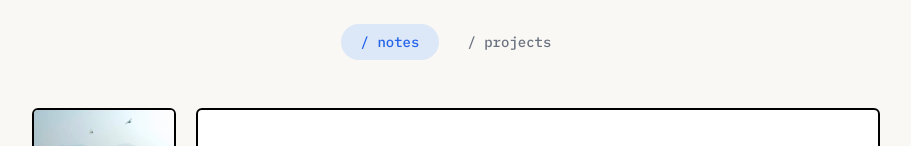
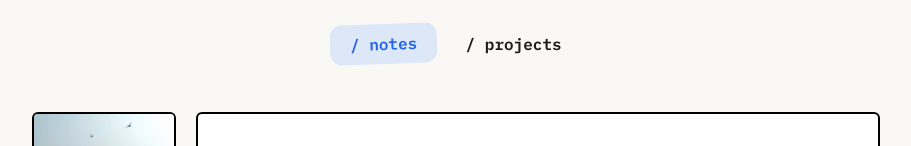
Before and after one commit to betapcode2110/PersonalWebsite, an Astro site: page / in a window 1280 px wide. Shown: the top 146 px of the page, without its empty margins (184-1095 px from the left). Built offline with nearby package versions, Linux system fonts and the light colour scheme; Astro itself is replaced by a stand-in of ours.

Commit message:
Update Header.astro

```diff
--- a/src/components/Header.astro
+++ b/src/components/Header.astro
@@ -7,10 +7,10 @@ const pathname = Astro.url.pathname;
     <a
       href="/"
       class:list={[
-        'text-sm font-medium px-5 py-2 rounded-full transition-all duration-200',
+        'text-base font-semibold px-5 py-2 rounded-xl transition-all duration-200 inline-block',
         pathname === '/' || pathname.startsWith('/notes')
-          ? 'bg-[#dce8f8] text-[#2563eb]'
-          : 'text-[#6b7280] hover:text-[#1a1a1a] hover:bg-[#f0ece4]',
+          ? 'bg-[#dce8f8] text-[#2563eb] -rotate-2'
+          : 'text-[#1a1a1a] hover:text-[#6b21a8] hover:bg-[#f3e8ff] hover:-rotate-2',
       ]}
     >
       / notes
@@ -18,10 +18,10 @@ const pathname = Astro.url.pathname;
     <a
       href="/projects"
       class:list={[
-        'text-sm font-medium px-5 py-2 rounded-full transition-all duration-200',
+        'text-base font-semibold px-5 py-2 rounded-xl transition-all duration-200 inline-block',
         pathname === '/projects'
-          ? 'bg-[#dce8f8] text-[#2563eb]'
-          : 'text-[#6b7280] hover:text-[#1a1a1a] hover:bg-[#f0ece4]',
+          ? 'bg-[#dce8f8] text-[#2563eb] -rotate-2'
+          : 'text-[#1a1a1a] hover:text-[#6b21a8] hover:bg-[#f3e8ff] hover:-rotate-2',
       ]}
     >
       / projects
```
